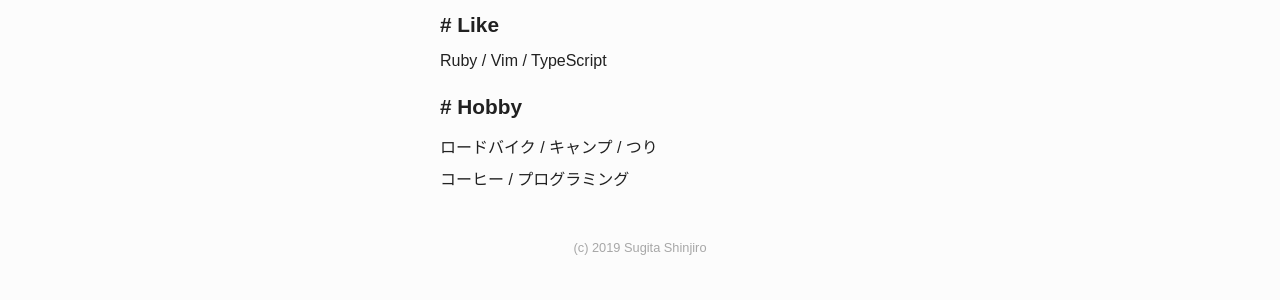
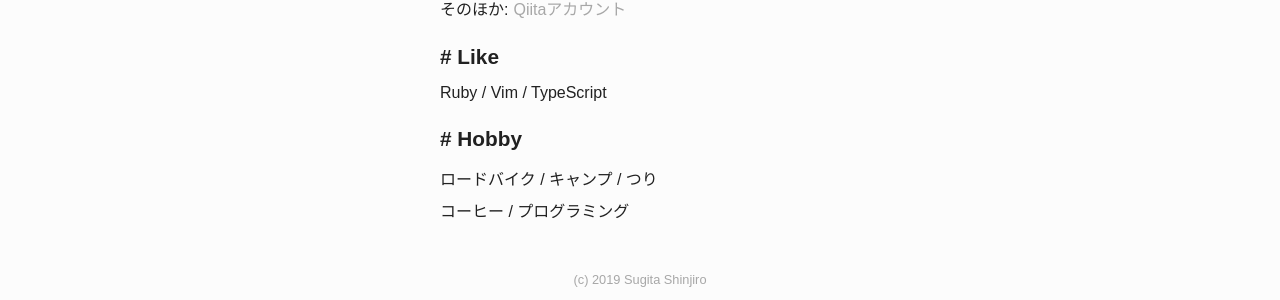
Before and after one commit to jiroshin/portfolio, a Gatsby site: page / in a window 1280 px wide. Shown: the part 564-864 px from the top of the page. Before the commit the page ends 832 px from the top, so only its background shows below. Built offline with nearby package versions, Linux system fonts and the light colour scheme; Gatsby itself is replaced by a stand-in of ours.

Commit message:
feat: add Qiita account link

```diff
--- a/src/pages/index.tsx
+++ b/src/pages/index.tsx
@@ -33,6 +33,9 @@ const IndexPage: FC = () => {
           <Icon icon={faClipboard} style={{ color: '#39ac86' }} />
         </a>
       </Icons>
+      <ProfileText>そのほか:
+        <A href="https://qiita.com/jiroshin">Qiitaアカウント</A>
+      </ProfileText>
       <ProfileTitle># Like</ProfileTitle>
       <ProfileText>Ruby / Vim / TypeScript</ProfileText>
       <ProfileTitle># Hobby</ProfileTitle>
@@ -71,3 +74,9 @@ const ProfileText = styled.p`
   max-width: 400px;
   padding: 0 5px;
 `;
+
+const A = styled.a`
+  margin-left: 5px;
+  color: #a7a7a7;
+  text-decoration: none;
+`;
```
